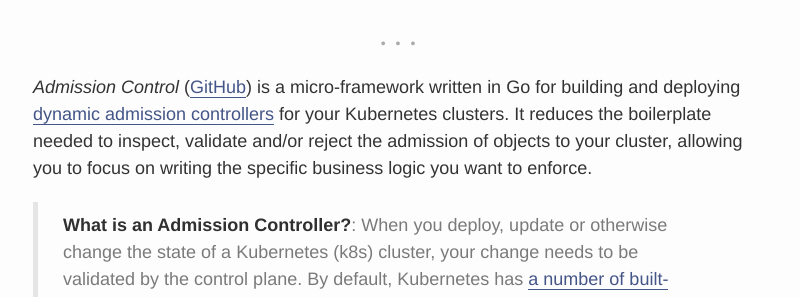
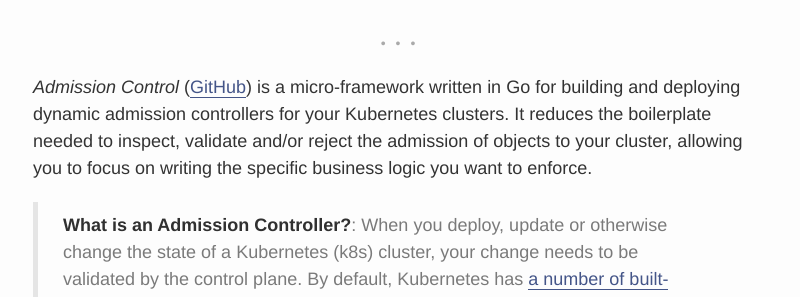
Before and after one commit to elithrar/elithrar.github.io, a Jekyll site: the page built from _posts/2020-03-14-kubernetes-admission-control.md, in a window 1280 px wide and 900 px high. Shown: the part 347-644 px from the top of the window, without its empty margins (237-1037 px from the left). Built offline with Jekyll 4.4.1, drawn with Linux system fonts in a browser that asks for light colours; part of the change alters nothing that is shown; some of the changed text lies outside the part shown.

```diff
--- a/_posts/2020-03-14-kubernetes-admission-control.md
+++ b/_posts/2020-03-14-kubernetes-admission-control.md
@@ -4,14 +4,14 @@ title: "Admission Control: A helpful micro-framework for Kubernetes"
 categories: opensource, kubernetes, k8s, golang
 ---
 
-_Admission Control_ ([GitHub](https://github.com/elithrar/admission-control)) is a micro-framework written in Go for building and deploying [dynamic admission controllers](https://kubernetes.io/docs/reference/access-authn-authz/extensible-admission-controllers/) for your Kubernetes clusters. It reduces the boilerplate needed to inspect, validate and/or reject the admission of objects to your cluster, allowing you to focus on writing the specific business logic you want to enforce.
+_Admission Control_ ([GitHub](https://github.com/elithrar/admission-control)) is a micro-framework written in Go for building and deploying dynamic admission controllers for your Kubernetes clusters. It reduces the boilerplate needed to inspect, validate and/or reject the admission of objects to your cluster, allowing you to focus on writing the specific business logic you want to enforce.
 
 > **What is an Admission Controller?**: When you deploy, update or otherwise change the state of a Kubernetes (k8s) cluster, your change needs to be validated by the control plane. By default, Kubernetes has [a number of built-in](https://kubernetes.io/docs/reference/access-authn-authz/admission-controllers/#which-plugins-are-enabled-by-default) "admission controllers" that validate and (in some cases) enforce resource quotas, service account automation, and other cluster-critical tasks. Usefully, Kubernetes also supports [dynamic admission controllers](https://kubernetes.io/docs/reference/access-authn-authz/extensible-admission-controllers/): that is, admission controllers you can write yourself.
 
 For example, you can write admission controllers for:
 
 - Validating that specific annotations are present on all of your Services - such as a valid DNS hostname on your company domain.
-- Rejecting `Ingress` or `Service` objects that would create a public-facing load-balancer/VIP as part of a defense-in-depth approach for a private cluster
+- Rejecting `Ingress` or `Service` objects that would create a public-facing load-balancer/VIP as part of a defense-in-depth approach for a private cluster.
 - Mutating fields: resolving container image tags into hashes for security, or generating side-effects such as pushing state or status updates into another system.
 
 The last example - a [`MutatingWebhookConfiguration`](https://kubernetes.io/docs/reference/access-authn-authz/admission-controllers/#mutatingadmissionwebhook) can be extremely powerful, but you should consider how mutating live objects might make troubleshooting more challenging down the road vs. rejecting admission outright.
```
